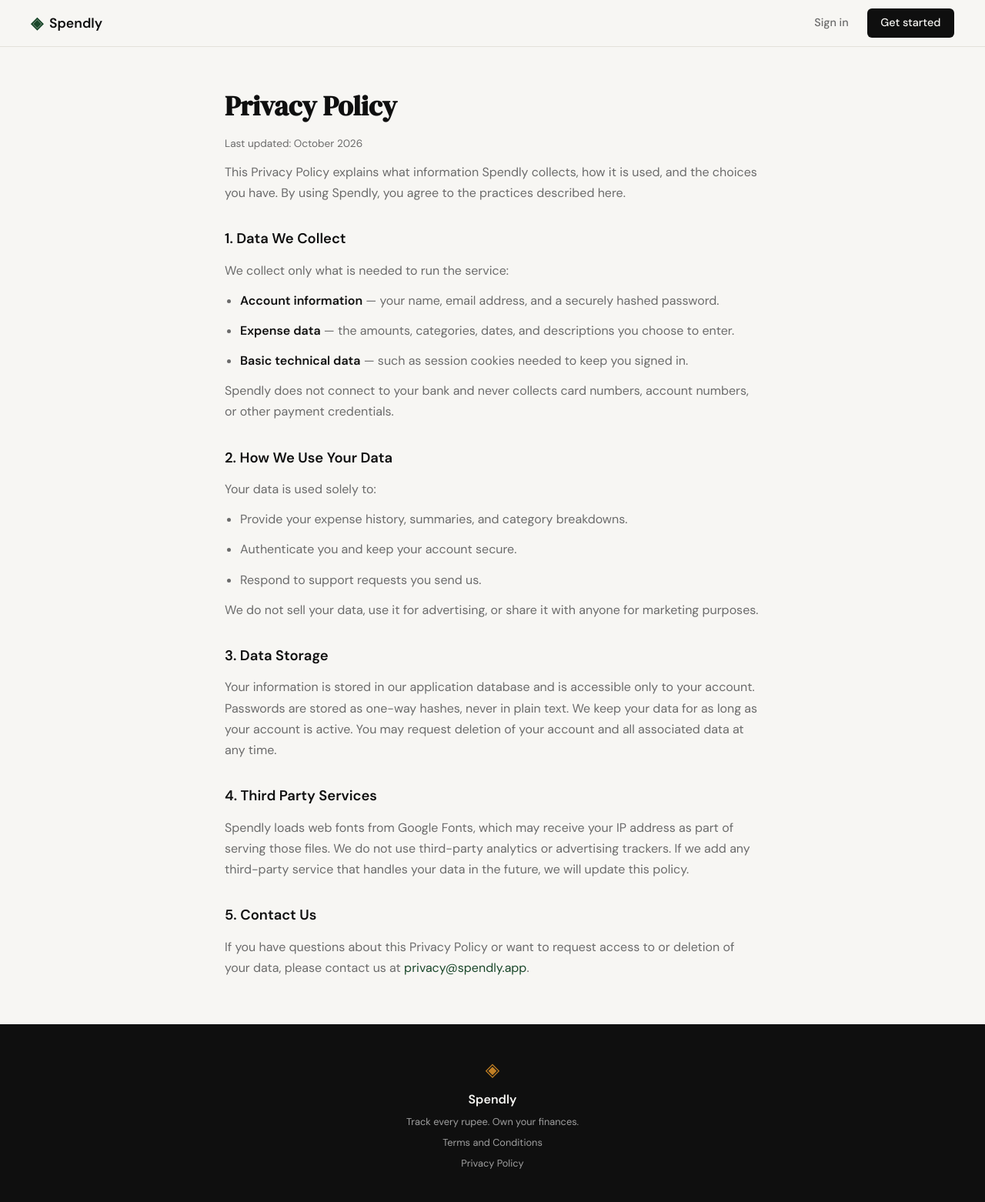
After one commit to techy21/Expense-Tracker-Expensify, a Flask app: page /privacy in a window 1280 px wide. The commit adds this page. Shown: the whole page at 77% size. Run offline with Flask 3, Linux system fonts and the light colour scheme.

Commit message:
landing: add privacy policy page and route

```diff
--- a/app.py
+++ b/app.py
@@ -25,6 +25,11 @@
 @app.route("/terms")
 def terms():
     return render_template("terms.html")
+
+
+@app.route("/privacy")
+def privacy():
+    return render_template("privacy.html")
 
 
 # ------------------------------------------------------------------ #
--- a/static/css/style.css
+++ b/static/css/style.css
@@ -516,6 +516,11 @@
 
 .legal-section ul { padding-left: 1.25rem; }
 
+.legal-section strong { color: var(--ink); font-weight: 600; }
+
+.legal-section a { color: var(--accent); }
+.legal-section a:hover { text-decoration: underline; }
+
 /* ------------------------------------------------------------------ */
 /* Footer                                                              */
 /* ------------------------------------------------------------------ */
@@ -546,6 +551,14 @@
     color: var(--ink-faint);
 }
 
+.footer-inner a {
+    font-size: 0.8rem;
+    color: var(--ink-faint);
+    transition: color 0.15s;
+}
+
+.footer-inner a:hover { color: var(--accent-2); }
+
 /* ------------------------------------------------------------------ */
 /* Responsive                                                          */
 /* ------------------------------------------------------------------ */
--- a/templates/base.html
+++ b/templates/base.html
@@ -38,7 +38,7 @@
         <span class="footer-name">Spendly</span>
         <p class="footer-copy">Track every rupee. Own your finances.</p>
         <a href="{{ url_for('terms') }}">Terms and Conditions</a>
-        <a href="#">Privacy Policy</a>
+        <a href="{{ url_for('privacy') }}">Privacy Policy</a>
       </div>
     </footer>
 
--- /dev/null
+++ b/templates/privacy.html
@@ -0,0 +1,66 @@
+{% extends "base.html" %}
+
+{% block title %}Privacy Policy — Spendly{% endblock %}
+
+{% block content %}
+
+<section class="legal-section">
+    <h1 class="legal-title">Privacy Policy</h1>
+    <p class="legal-updated">Last updated: October 2026</p>
+
+    <p>
+        This Privacy Policy explains what information Spendly collects,
+        how it is used, and the choices you have. By using Spendly, you
+        agree to the practices described here.
+    </p>
+
+    <h2>1. Data We Collect</h2>
+    <p>We collect only what is needed to run the service:</p>
+    <ul>
+        <li><strong>Account information</strong> — your name, email address, and a securely hashed password.</li>
+        <li><strong>Expense data</strong> — the amounts, categories, dates, and descriptions you choose to enter.</li>
+        <li><strong>Basic technical data</strong> — such as session cookies needed to keep you signed in.</li>
+    </ul>
+    <p>
+        Spendly does not connect to your bank and never collects card
+        numbers, account numbers, or other payment credentials.
+    </p>
+
+    <h2>2. How We Use Your Data</h2>
+    <p>Your data is used solely to:</p>
+    <ul>
+        <li>Provide your expense history, summaries, and category breakdowns.</li>
+        <li>Authenticate you and keep your account secure.</li>
+        <li>Respond to support requests you send us.</li>
+    </ul>
+    <p>
+        We do not sell your data, use it for advertising, or share it with
+        anyone for marketing purposes.
+    </p>
+
+    <h2>3. Data Storage</h2>
+    <p>
+        Your information is stored in our application database and is
+        accessible only to your account. Passwords are stored as one-way
+        hashes, never in plain text. We keep your data for as long as your
+        account is active. You may request deletion of your account and all
+        associated data at any time.
+    </p>
+
+    <h2>4. Third Party Services</h2>
+    <p>
+        Spendly loads web fonts from Google Fonts, which may receive your IP
+        address as part of serving those files. We do not use third-party
+        analytics or advertising trackers. If we add any third-party service
+        that handles your data in the future, we will update this policy.
+    </p>
+
+    <h2>5. Contact Us</h2>
+    <p>
+        If you have questions about this Privacy Policy or want to request
+        access to or deletion of your data, please contact us at
+        <a href="mailto:privacy@spendly.app">privacy@spendly.app</a>.
+    </p>
+</section>
+
+{% endblock %}
```
